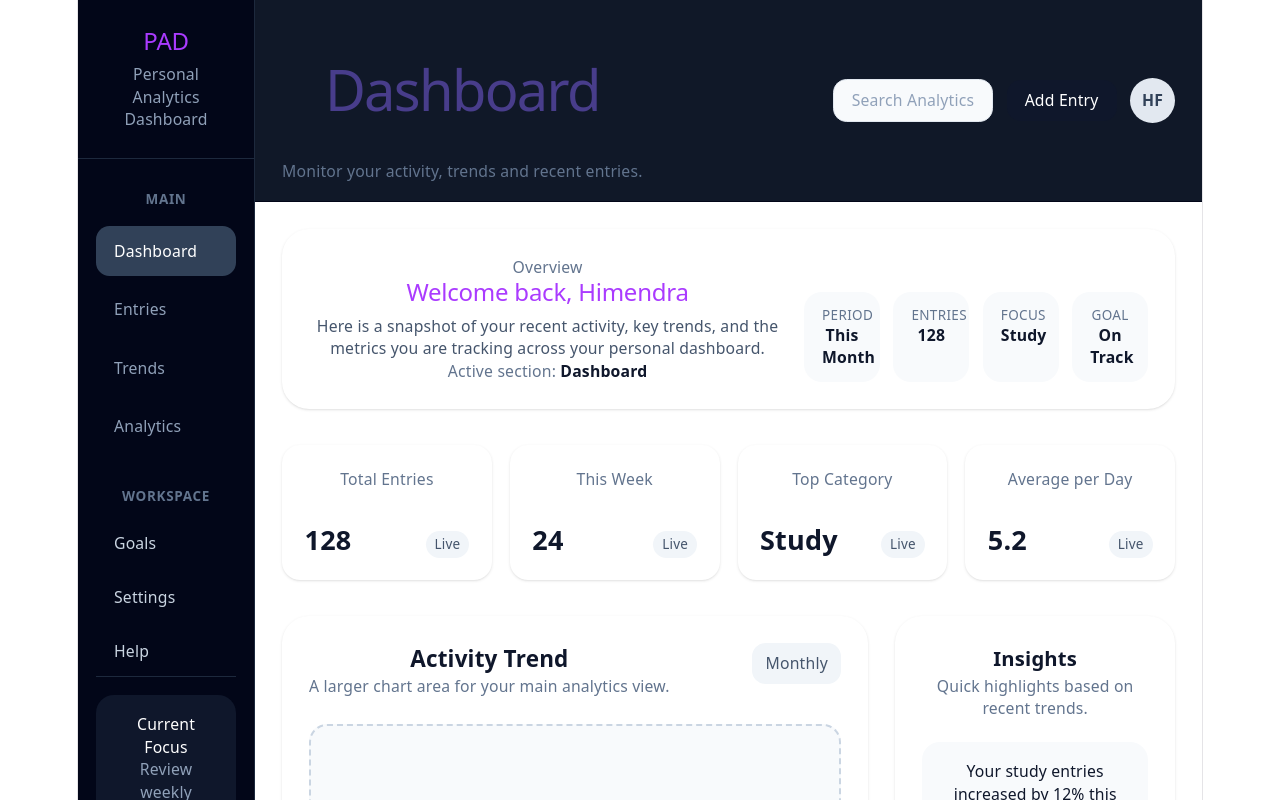
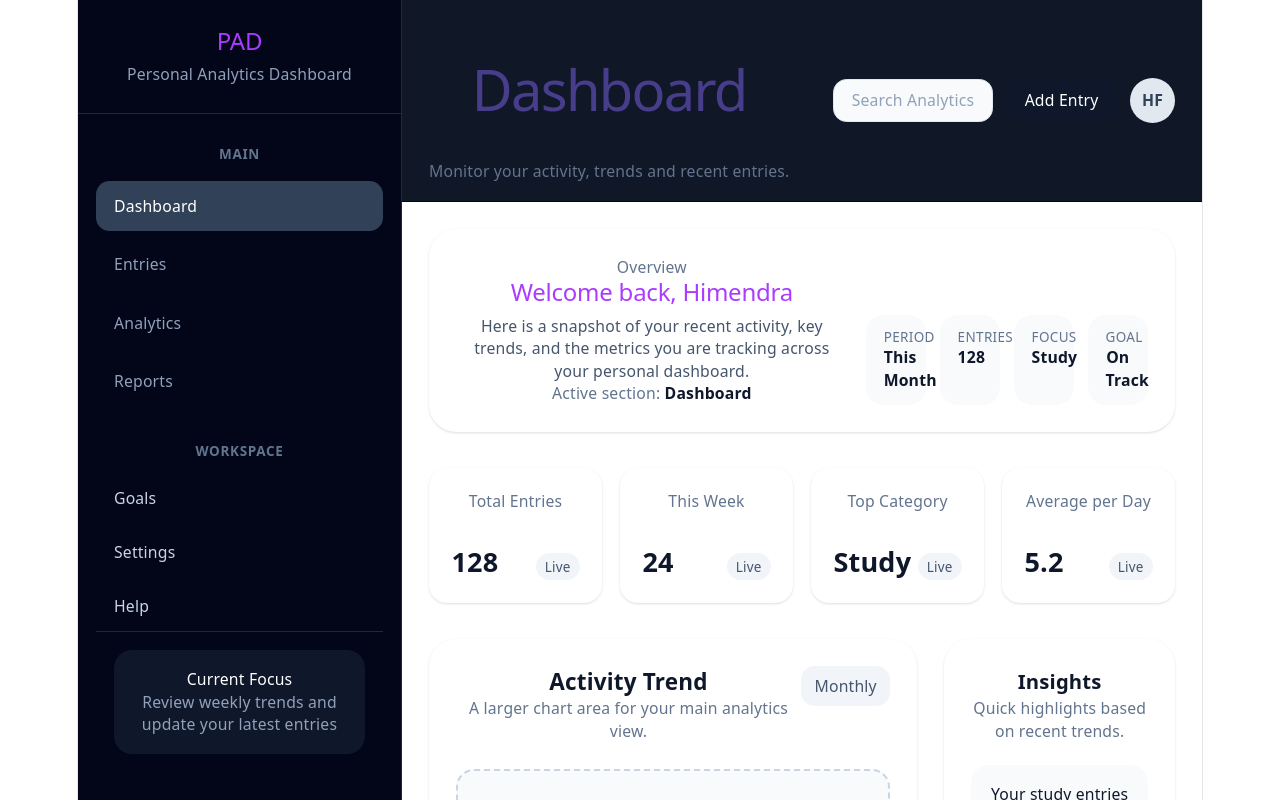
Before and after one commit to HimendraFdo/personal-analytics-dashboard, a React (Vite) app in the folder client/: page / in a window 1280 px wide. Shown: the top 800 px of the page. Built offline with nearby package versions, Linux system fonts and the light colour scheme.

Commit message:
Extracted the shared navigation constants.

```diff
--- /dev/null
+++ b/client/src/components/dashboard/ReportsSection.tsx
@@ -0,0 +1,10 @@
+export default function GoalsSection() {
+    return (
+        <div className="space-y-8">
+            <section className="rounded-3xl bg-white p-6">
+                <h2 className="text-2xl font-bold text-slate-900">Reports</h2>
+                <p className="mt-2 max-w-2xl text-sm text-slate-600">Generate and view your custom reports here.</p>
+            </section>
+        </div>
+    );
+}
--- a/client/src/components/dashboard/Sidebar.tsx
+++ b/client/src/components/dashboard/Sidebar.tsx
@@ -1,20 +1,22 @@
+import {
+  MAIN_NAV_ITEMS,
+  WORKSPACE_NAV_ITEMS,
+  type NavigationItem,
+} from "../../constants/navigation";
+
 type SidebarProps = {
-    activeItem: string;
-    onSelectItem: (item: string) => void;
+    activeItem: NavigationItem;
+    onSelectItem: (item: NavigationItem) => void;
 };
 
 export default function Sidebar({
     activeItem,
     onSelectItem,
 }: SidebarProps) {
-    const mainNavItems = ["Dashboard", "Entries", "Trends", "Analytics"];
-
-    const secondaryNavItems = ["Goals", "Settings", "Help"];
-
     return(
         <aside className="hidden w-72 flex-col border-r border-slate-800 bg-slate-950 text-white md:flex">
             <div className="border-b border-slate-800 px-6 py-6">
-                <h2 className="text-xl font-bold" tracking-tight>PAD</h2>
+                <h2 className="text-xl font-bold tracking-tight" >PAD</h2>
                 <p className="mt-1 text-sm text-slate-400">
                     Personal Analytics Dashboard
                 </p>
@@ -27,13 +29,13 @@ export default function Sidebar({
                     </p>
 
                     <ul className="space-y-2">
-                        {mainNavItems.map((item) => (
+                        {MAIN_NAV_ITEMS.map((item) => (
                             <li key={item}>
                                 <button
                                     type="button"
                                     onClick={() => onSelectItem(item)}
                                     className={`w-full rounded-xl px-4 py-3 text-left text-sm font-medium text-slate-200 transition hover:bg-slate-800 ${
-                                        activeItem == item
+                                        activeItem === item
                                             ? "bg-slate-700 text-white"
                                             : "text-slate-400 hover:bg-slate-800"
                                     }`}
@@ -51,7 +53,7 @@ export default function Sidebar({
                     </p>
 
                     <ul className="mt-3 space-y-1">
-                        {secondaryNavItems.map((item) => (
+                        {WORKSPACE_NAV_ITEMS.map((item) => (
                             <li key={item}>
                                 <button
                                 type="button"
@@ -69,7 +71,7 @@ export default function Sidebar({
                     </ul>
                 </div>
 
-                <div className="border-t border-slate-800 pc-4 py-4">
+                <div className="border-t border-slate-800 px-4 py-4">
                     <div className="rounded-2xl bg-slate-900 p-4">
                         <p className="text-sm font-medium text-white">Current Focus</p>
                         <p className="mt-2 text-sm text-slate-400">
--- /dev/null
+++ b/client/src/constants/navigation.ts
@@ -0,0 +1,25 @@
+export const NAVIGATION_ITEMS = {
+  DASHBOARD: "Dashboard",
+  ENTRIES: "Entries",
+  ANALYTICS: "Analytics",
+  REPORTS: "Reports",
+  GOALS: "Goals",
+  SETTINGS: "Settings",
+  HELP: "Help",
+} as const;
+
+export type NavigationItem =
+  (typeof NAVIGATION_ITEMS)[keyof typeof NAVIGATION_ITEMS];
+
+export const MAIN_NAV_ITEMS: NavigationItem[] = [
+  NAVIGATION_ITEMS.DASHBOARD,
+  NAVIGATION_ITEMS.ENTRIES,
+  NAVIGATION_ITEMS.ANALYTICS,
+  NAVIGATION_ITEMS.REPORTS,
+];
+
+export const WORKSPACE_NAV_ITEMS: NavigationItem[] = [
+  NAVIGATION_ITEMS.GOALS,
+  NAVIGATION_ITEMS.SETTINGS,
+  NAVIGATION_ITEMS.HELP,
+];
--- a/client/src/layouts/DashboardLayout.tsx
+++ b/client/src/layouts/DashboardLayout.tsx
@@ -1,11 +1,12 @@
 import type { ReactNode } from "react";
 import Sidebar from "../components/dashboard/Sidebar";
 import Topbar from "../components/dashboard/Topbar";
+import type { NavigationItem } from "../constants/navigation";
 
 type DashboardLayoutProps = {
     children: ReactNode;
-    activeItem: string;
-    onSelectItem: (item: string) => void;
+    activeItem: NavigationItem;
+onSelectItem: (item: NavigationItem) => void;
 };
 
 export default function DashboardLayout({
@@ -17,7 +18,7 @@ export default function DashboardLayout({
         <div className="flex h-screen">
             <Sidebar activeItem={activeItem} onSelectItem={onSelectItem} />
 
-            <div className = "flex min-h-screen flex-col">
+            <div className = "flex min-h-screen flex-1 flex-col">
                 <Topbar />
 
                 <main className = "flex-1 p-6">
--- a/client/src/pages/DashboardPage.tsx
+++ b/client/src/pages/DashboardPage.tsx
@@ -7,37 +7,40 @@ import EmptySection from "../components/dashboard/EmptySection";
 import GoalsSection from "../components/dashboard/GoalsSection";
 import SettingsSection from "../components/dashboard/SettingsSection";
 import HelpSection from "../components/dashboard/HelpSection";
-import TrendsSection from "../components/dashboard/TrendsSection";
+import ReportsSection from "../components/dashboard/ReportsSection";
+import { NAVIGATION_ITEMS, type NavigationItem } from "../constants/navigation";
 
 export default function DashboardPage() {
-  const [activeItem, setActiveItem] = useState("Dashboard");
+    const [activeItem, setActiveItem] = useState<NavigationItem>(
+        NAVIGATION_ITEMS.DASHBOARD
+    );
 
   function renderActiveSection() {
-    if (activeItem === "Dashboard") {
+    if (activeItem === NAVIGATION_ITEMS.DASHBOARD) {
       return <DashboardSection activeItem={activeItem} />;
     }
 
-    if (activeItem === "Entries") {
+    if (activeItem === NAVIGATION_ITEMS.ENTRIES) {
       return <EntriesSection />;
     }
 
-    if (activeItem === "Trends") {
-        return <TrendsSection />;
-    }
-
-    if (activeItem === "Analytics") {
+    if (activeItem === NAVIGATION_ITEMS.ANALYTICS) {
         return <AnalyticsSection />;
     }
 
-    if (activeItem === "Goals") {
+    if (activeItem === NAVIGATION_ITEMS.REPORTS) {
+        return <ReportsSection />;
+    }
+
+    if (activeItem === NAVIGATION_ITEMS.GOALS) {
         return <GoalsSection />;
     }
 
-    if (activeItem === "Settings") {
+    if (activeItem === NAVIGATION_ITEMS.SETTINGS) {
         return <SettingsSection />;
     }
 
-    if (activeItem === "Help") {
+    if (activeItem === NAVIGATION_ITEMS.HELP) {
         return <HelpSection />;
     }
 
```
